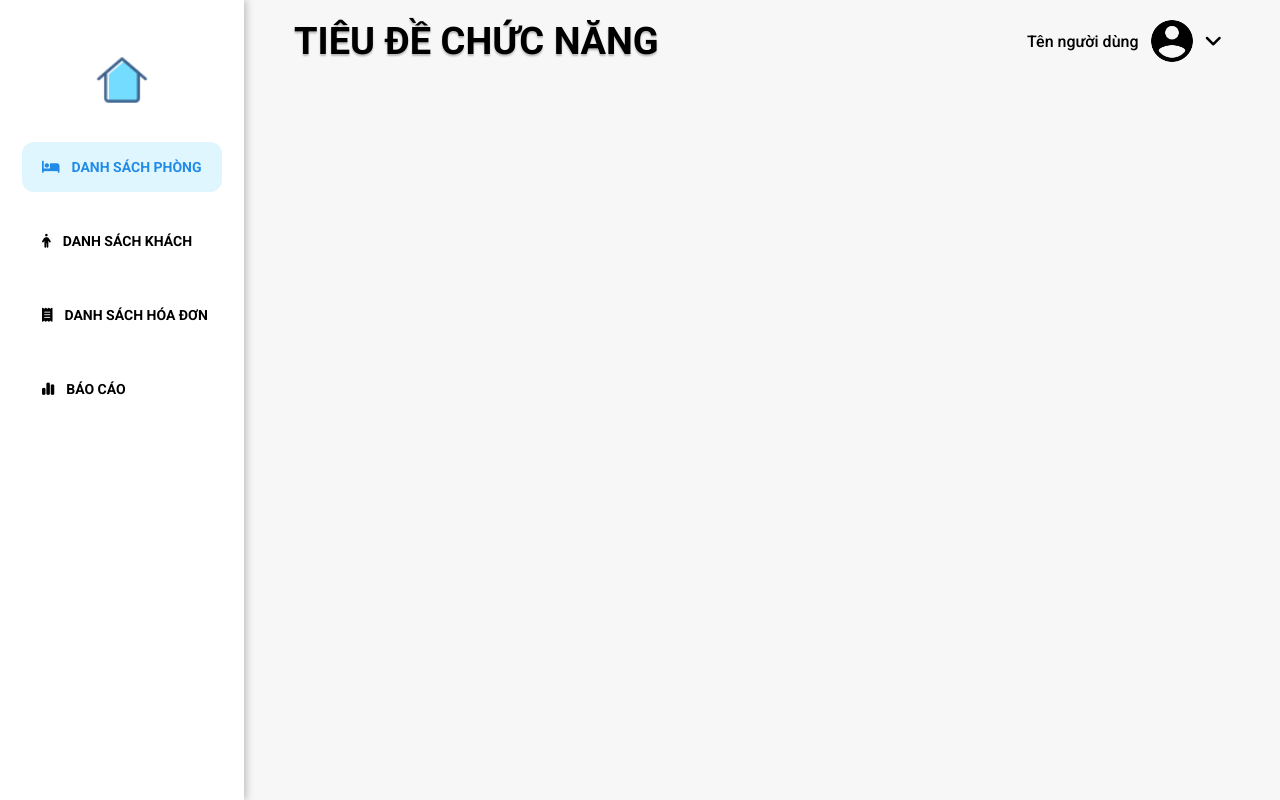
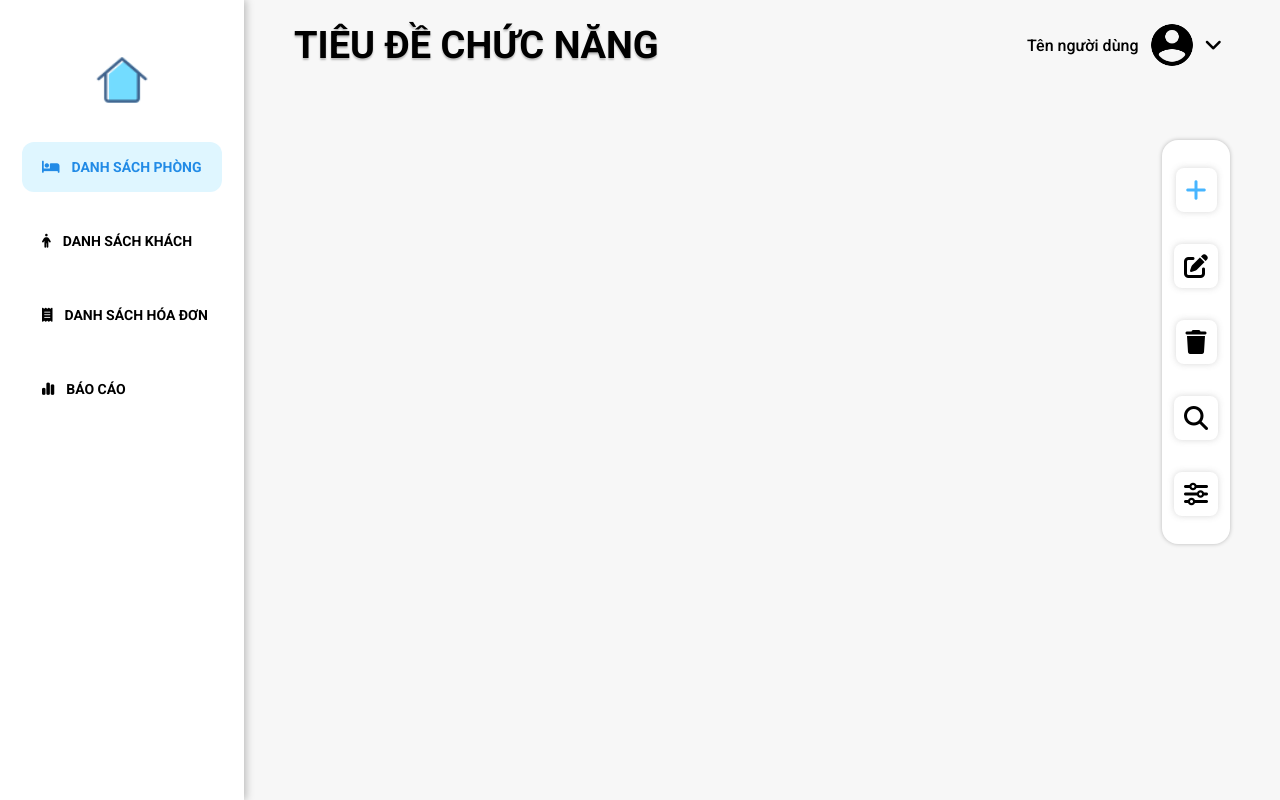
Before and after one commit to nmcnpm-20-4-group09/Hotel-Management, a PHP site: page / in a window 1280 px wide. Run offline with PHP 8.4, Linux system fonts and the light colour scheme; some libraries are stand-ins or nearby versions.

Commit message:
feat: hoàn thành toolbar

```diff
--- a/UI/css/base.css
+++ b/UI/css/base.css
@@ -3,7 +3,6 @@
 @import url("https://fonts.googleapis.com/css?family=Poppins:100,100italic,200,200italic,300,300italic,regular,italic,500,500italic,600,600italic,700,700italic,800,800italic,900,900italic");
 /* Variables */
 /* Global Mixins */
-/* Specific Mixins */
 /* Reset CSS */
 * {
   box-sizing: inherit;
@@ -24,7 +23,7 @@ html {
 }
 
 /* Base Styles */
-.main {
+.wrapper {
   height: 100vh;
   background-color: #f7f7f7;
   display: flex;
@@ -70,6 +69,7 @@ html {
 }
 .sidebar ul li:hover {
   cursor: pointer;
+  opacity: 0.7;
   color: #228be6;
   background-color: #dff6ff;
 }
@@ -78,53 +78,54 @@ html {
   background-color: #dff6ff;
 }
 
-.management {
+.main {
   flex: 1;
   height: 100%;
 }
-.management header {
-  margin: 16px 50px;
+.main header {
+  height: 50px;
+  margin: 20px 50px 70px 50px;
   display: flex;
   flex-direction: row;
   justify-content: space-between;
   align-items: center;
 }
-.management header h1 {
+.main header h1 {
   font-size: 3.8rem;
   font-weight: 700;
   color: unset;
   text-transform: uppercase;
   text-shadow: 0px 2px 2px rgba(0, 0, 0, 0.25);
 }
-.management header div {
+.main header div {
   position: relative;
   display: flex;
   flex-direction: row;
   justify-content: space-around;
   align-items: center;
 }
-.management header div span {
+.main header div span {
   padding: 8px;
   font-size: 1.6rem;
   font-weight: 500;
   color: unset;
 }
-.management header div img {
+.main header div img {
   width: 50px;
   height: 50px;
 }
-.management header div div i {
+.main header div div i {
   font-size: 2rem;
   padding: 8px;
 }
-.management header div div:hover {
+.main header div div:hover {
   cursor: pointer;
 }
-.management header div div:hover > i {
+.main header div div:hover > i {
   cursor: pointer;
   opacity: 0.5;
 }
-.management header div div:hover ul {
+.main header div div:hover ul {
   display: block;
 }
 
@@ -136,6 +137,7 @@ html {
   width: 200px;
   border-radius: 4px;
   box-shadow: 0px 0px 6px 0px #bebcbc;
+  background-color: #fff;
 }
 .account-settings li a {
   color: #000;
@@ -165,7 +167,6 @@ html {
   font-weight: 400;
   color: unset;
 }
-
 .account-settings::before {
   content: "";
   position: absolute;
@@ -176,4 +177,44 @@ html {
   background-color: transparent;
 }
 
+.feature {
+  margin: 16px 50px;
+  display: flex;
+  flex-direction: row;
+  justify-content: space-between;
+  align-items: center;
+}
+.feature .toolbar {
+  padding: 12px;
+  border-radius: 16px;
+  background-color: #fff;
+  box-shadow: 0px 0px 4px rgba(0, 0, 0, 0.25);
+  display: flex;
+  flex-direction: column;
+  justify-content: space-around;
+  align-items: center;
+}
+.feature .toolbar button {
+  padding: 10px;
+  margin: 16px 0;
+  outline: none;
+  border: none;
+  border-radius: 8px;
+  background: transparent;
+  box-shadow: 0 0 6px 0 rgba(100, 99, 99, 0.25);
+}
+.feature .toolbar button i {
+  font-size: 2.4rem;
+  font-weight: 700;
+  color: unset;
+}
+.feature .toolbar button:hover {
+  color: #47b5ff;
+  opacity: 0.7;
+  cursor: pointer;
+}
+.feature .toolbar button.actived {
+  color: #47b5ff;
+}
+
 /*# sourceMappingURL=base.css.map */
--- a/UI/css/base.scss
+++ b/UI/css/base.scss
@@ -26,12 +26,6 @@ $success-color: #41ef25;
     color: $color;
 }
 
-/* Specific Mixins */
-@mixin actived-feature() {
-    color: #228be6;
-    background-color: #dff6ff;
-}
-
 /* Reset CSS */
 * {
     box-sizing: inherit;
@@ -53,7 +47,7 @@ html {
 
 /* Base Styles */
 
-.main {
+.wrapper {
     height: 100vh;
     background-color: #f7f7f7;
     @include flex(row, center, center);
@@ -84,22 +78,29 @@ html {
         i {
             margin-right: 12px;
         }
+
+        &:hover {
+            cursor: pointer;
+            opacity: 0.7;
+            color: #228be6;
+            background-color: #dff6ff;
         }
-    ul li:hover {
-        cursor: pointer;
-        @include actived-feature();
+
+        &.actived {
+            color: #228be6;
+            background-color: #dff6ff;
         }
-    ul li.actived {
-        @include actived-feature();
     }
 }
 
-.management {
+.main {
     flex: 1;
     height: 100%;
 
+    // Header
     header {
-        margin: 16px 50px;
+        height: 50px;
+        margin: 20px 50px 70px 50px;
         @include flex(row, space-between, center);
 
         h1 {
@@ -143,6 +144,7 @@ html {
     }
 }
 
+// Drop down menu
 .account-settings {
     display: none;
     position: absolute;
@@ -151,6 +153,7 @@ html {
     width: 200px;
     border-radius: 4px;
     box-shadow: 0px 0px 6px 0px #bebcbc;
+    background-color: #fff;
 
     li {
         a {
@@ -162,7 +165,7 @@ html {
 
             &:hover {
                 color: #fff;
-                background-color: #47b5ff;
+                background-color: $primary-color;
             }
 
             i {
@@ -178,8 +181,8 @@ html {
             }
         }
     }
-}
-.account-settings::before {
+
+    &::before {
         content: '';
         position: absolute;
         top: -30px;
@@ -188,3 +191,40 @@ html {
         height: 30px;
         background-color: transparent;
     }
+}
+
+.feature {
+    margin: 16px 50px;
+    @include flex(row, space-between, center);
+
+    .toolbar {
+        padding: 12px;
+        border-radius: 16px;
+        background-color: #fff;
+        box-shadow: 0px 0px 4px rgba(0, 0, 0, 0.25);
+        @include flex(column, space-around, center);
+
+        button {
+            padding: 10px;
+            margin: 16px 0;
+            outline: none;
+            border: none;
+            border-radius: 8px;
+            background: transparent;
+            box-shadow: 0 0 6px 0 rgba(100, 99, 99, 0.25);
+
+            i {
+                @include font(2.4rem, 700);
+            }
+
+            &:hover {
+                color: $primary-color;
+                opacity: 0.7;
+                cursor: pointer;
+            }
+            &.actived {
+                color: $primary-color;
+            }
+        }
+    }
+}
--- a/UI/index.html
+++ b/UI/index.html
@@ -16,7 +16,7 @@
     </head>
 
     <body>
-        <div class="main">
+        <div class="wrapper">
             <div class="sidebar">
                 <a href="#">
                     <img src="./assets/icons/home_page.png" alt="Home page" />
@@ -40,7 +40,7 @@
                     </li>
                 </ul>
             </div>
-            <div class="management">
+            <div class="main">
                 <header>
                     <h1>Tiêu đề chức năng</h1>
                     <div>
@@ -88,7 +88,23 @@
                 </header>
                 <div class="feature">
                     <div class="table"></div>
-                    <div class="toolbar"></div>
+                    <div class="toolbar">
+                        <button class="actived">
+                            <i class="fa-solid fa-plus"></i>
+                        </button>
+                        <button>
+                            <i class="fa-solid fa-pen-to-square"></i>
+                        </button>
+                        <button>
+                            <i class="fa-solid fa-trash"></i>
+                        </button>
+                        <button>
+                            <i class="fa-solid fa-magnifying-glass"></i>
+                        </button>
+                        <button>
+                            <i class="fa-solid fa-sliders"></i>
+                        </button>
+                    </div>
                 </div>
             </div>
         </div>
```
Lines whose indentation alone changed are shown as unchanged.
